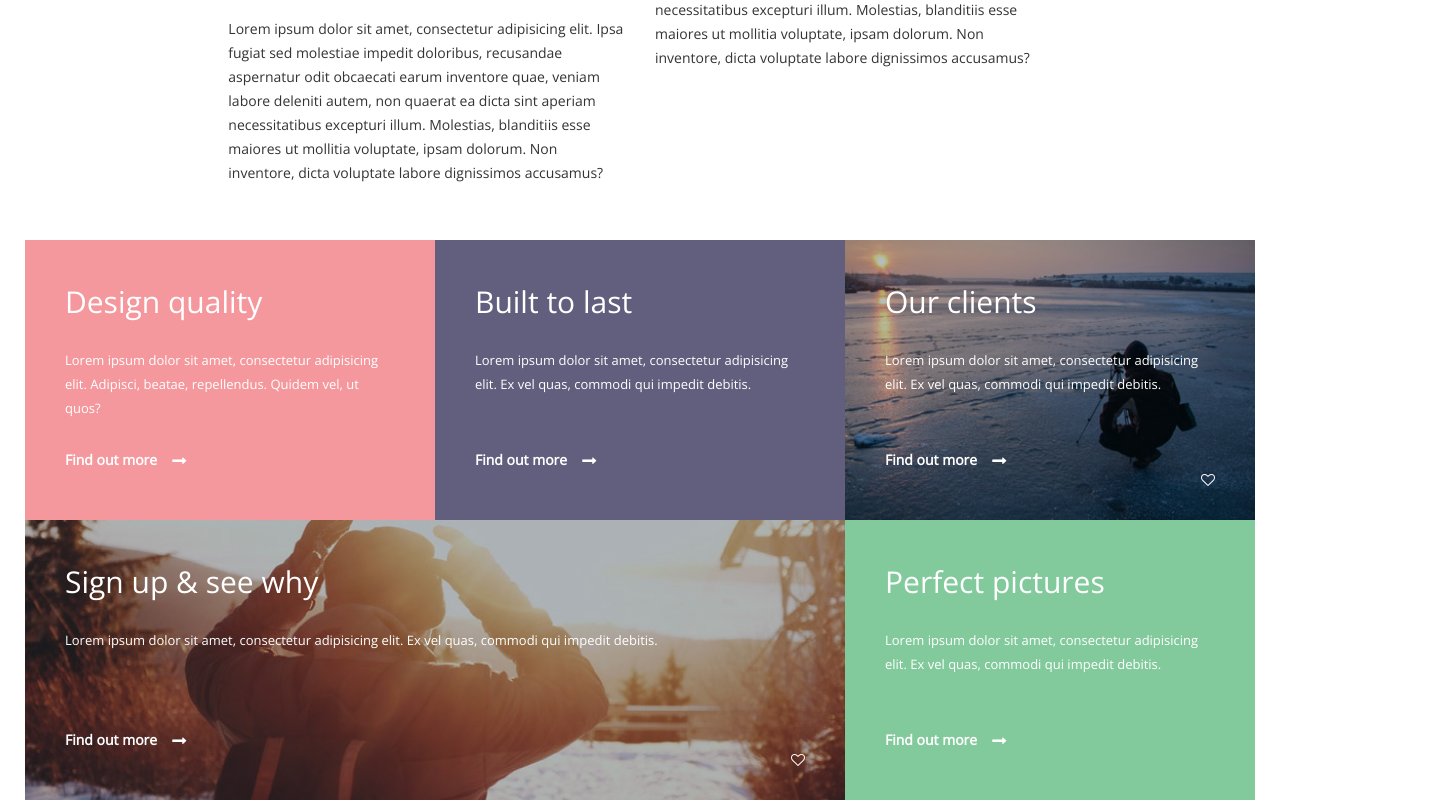
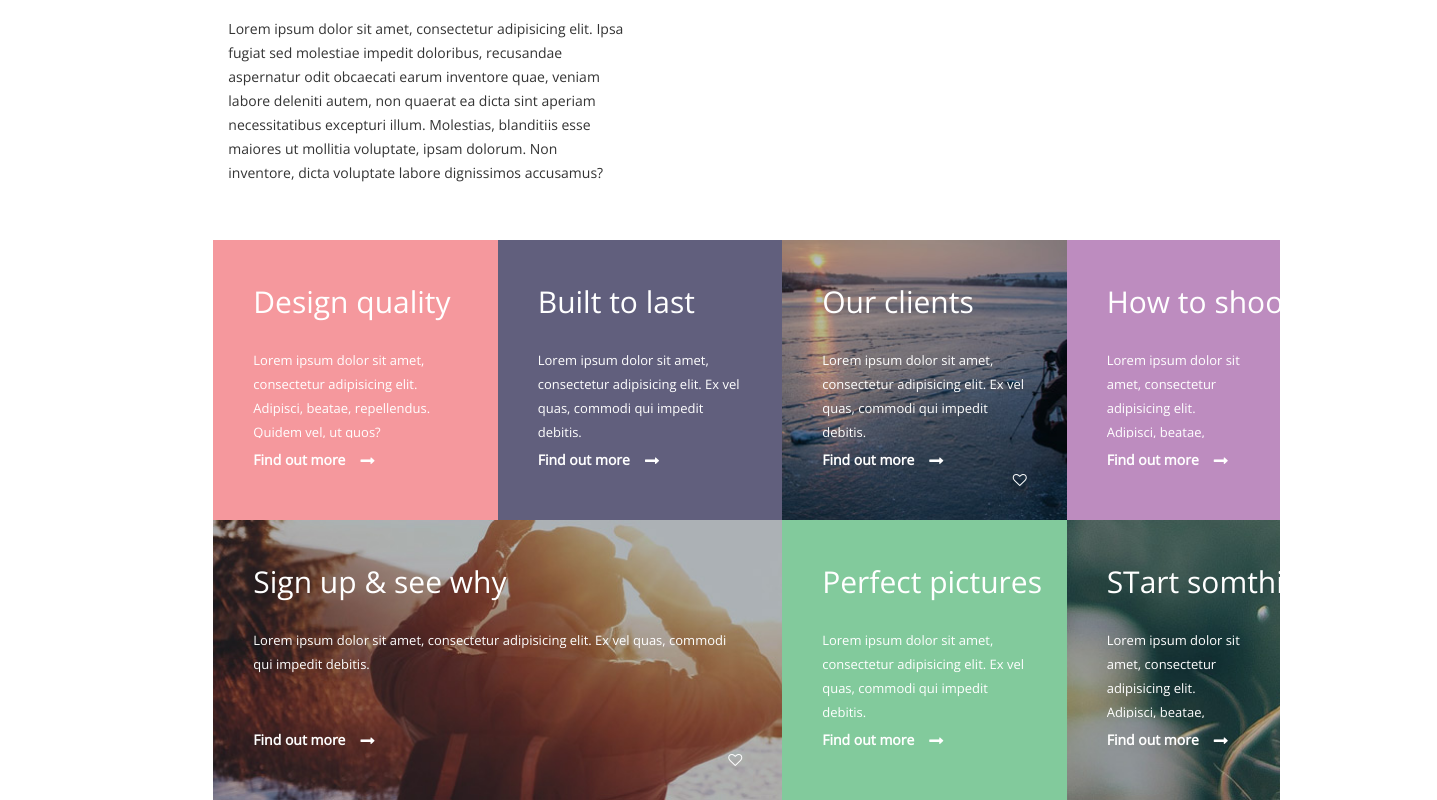
Before and after one commit to Paganini1987/work2, a website: page app/index.html in a window 1280 px wide. Shown: the part 1640-2440 px from the top of the page, 1437 px wide, since content can reach past the window. Drawn offline with nearby package versions, Linux system fonts and the light colour scheme.

Commit message:
Доделал блок с плитками

```diff
--- a/app/css/main.css
+++ b/app/css/main.css
@@ -75,7 +75,7 @@ body {
 	max-width: 1230px;
 	margin: 0 auto;
 }
-.item {
+.grid .item {
 	display: block;
 	position: relative;
 	height: 280px;
@@ -140,6 +140,13 @@ body {
 .pictures {
 	background-color: #82ca9c;
 }
+.how_to {
+	background-color: #bd8cbf;
+}
+.start_somth {
+	background-image: url("../img/start.jpg");
+	background-size: cover;
+}
 .heart {
 	float: right;
 	transition: 500ms;
--- a/app/index.html
+++ b/app/index.html
@@ -42,14 +42,13 @@
 		<div class="row">
 			<div class="col-md-8 col-md-offset-2">
 					<div class="row">
+						<h1 class="col-md-12">Start something new</h1>
 						<div class="start_left col-md-6">
-						  <h1>Start something new</h1>
 							<p>Lorem ipsum dolor sit amet, consectetur adipisicing elit. Ipsa fugiat sed molestiae impedit doloribus, recusandae aspernatur odit obcaecati earum inventore quae, veniam labore deleniti autem, non quaerat ea dicta sint aperiam necessitatibus excepturi illum. Molestias, blanditiis esse maiores ut mollitia voluptate, ipsam dolorum. Non inventore, dicta voluptate labore dignissimos accusamus?</p>
 							<p>Lorem ipsum dolor sit amet, consectetur adipisicing elit. Ipsa fugiat sed molestiae impedit doloribus, recusandae aspernatur odit obcaecati earum inventore quae, veniam labore deleniti autem, non quaerat ea dicta sint aperiam necessitatibus excepturi illum. Molestias, blanditiis esse maiores ut mollitia voluptate, ipsam dolorum. Non inventore, dicta voluptate labore dignissimos accusamus?</p>
 							<p>Lorem ipsum dolor sit amet, consectetur adipisicing elit. Ipsa fugiat sed molestiae impedit doloribus, recusandae aspernatur odit obcaecati earum inventore quae, veniam labore deleniti autem, non quaerat ea dicta sint aperiam necessitatibus excepturi illum. Molestias, blanditiis esse maiores ut mollitia voluptate, ipsam dolorum. Non inventore, dicta voluptate labore dignissimos accusamus?</p>
 						</div>
 						<div class="start_right col-md-6">
-							<div class="start_cap_2 hidden-xs hidden-sm"></div>
 							<p>Lorem ipsum dolor sit amet, consectetur adipisicing elit. Ipsa fugiat sed molestiae impedit doloribus, recusandae aspernatur odit obcaecati earum inventore quae, veniam labore deleniti autem, non quaerat ea dicta sint aperiam necessitatibus excepturi illum. Molestias, blanditiis esse maiores ut mollitia voluptate, ipsam dolorum. Non inventore, dicta voluptate labore dignissimos accusamus?</p>
 							<p>Lorem ipsum dolor sit amet, consectetur adipisicing elit. Ipsa fugiat sed molestiae impedit doloribus, recusandae aspernatur odit obcaecati earum inventore quae, veniam labore deleniti autem, non quaerat ea dicta sint aperiam necessitatibus excepturi illum. Molestias, blanditiis esse maiores ut mollitia voluptate, ipsam dolorum. Non inventore, dicta voluptate labore dignissimos accusamus?</p>
 						</div>
@@ -59,8 +58,9 @@
 	</div>
 </main>
 <main class="grid">
-		<div class="grid_center">
 		<div class="container-fluid">
+			<div class="row">
+				<div class="col-md-8 col-md-offset-2">
 							<div class="row">
 								<div class="item design col-md-4 col-sm-4">
 									<h2 class="grid_head">Design quality</h2>
@@ -103,6 +103,27 @@
 								</div>
 							</div>
 				</div>
+				<div class="col-md-2">
+							<div class="row">
+								<div class="item how_to col-md-12">
+									<h2 class="grid_head">How to shoo great</h2>
+									<div class="grid_text">
+										Lorem ipsum dolor sit amet, consectetur adipisicing elit. Adipisci, beatae, repellendus. Quidem vel, ut quos?
+									</div>
+									<a href="" class="grid_more">Find out more</a>
+								</div>
+							</div>
+							<div class="row">
+								<div class="item start_somth col-md-12">
+									<h2 class="grid_head">STart somthing new</h2>
+									<div class="grid_text">
+										Lorem ipsum dolor sit amet, consectetur adipisicing elit. Adipisci, beatae, repellendus. Quidem vel, ut quos?
+									</div>
+									<a href="" class="grid_more">Find out more</a>
+								</div>
+							</div>
+				</div>
+			</div>
 		</div>
 </main>
 <script src='js/main.js'></script>
```
Also changed, not shown: app/img/start.jpg (added). Lines whose indentation alone changed are shown as unchanged.
